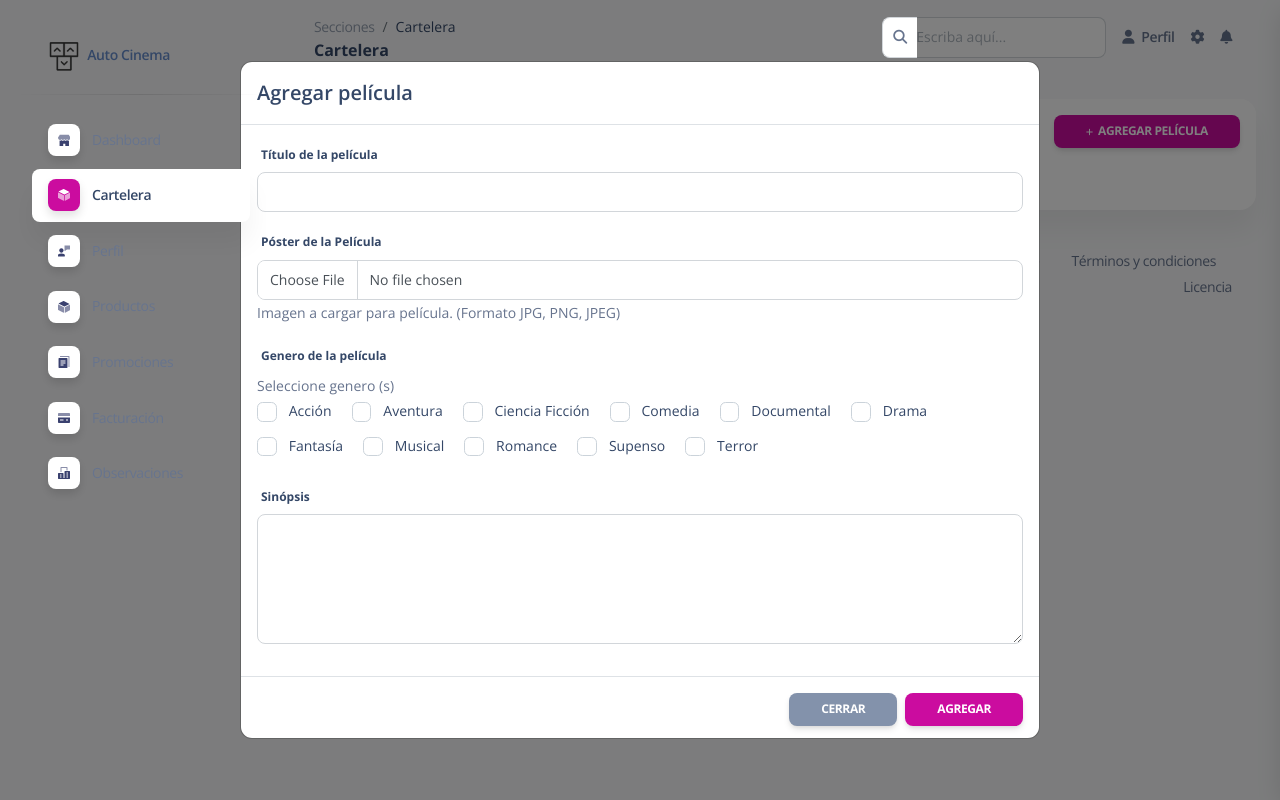
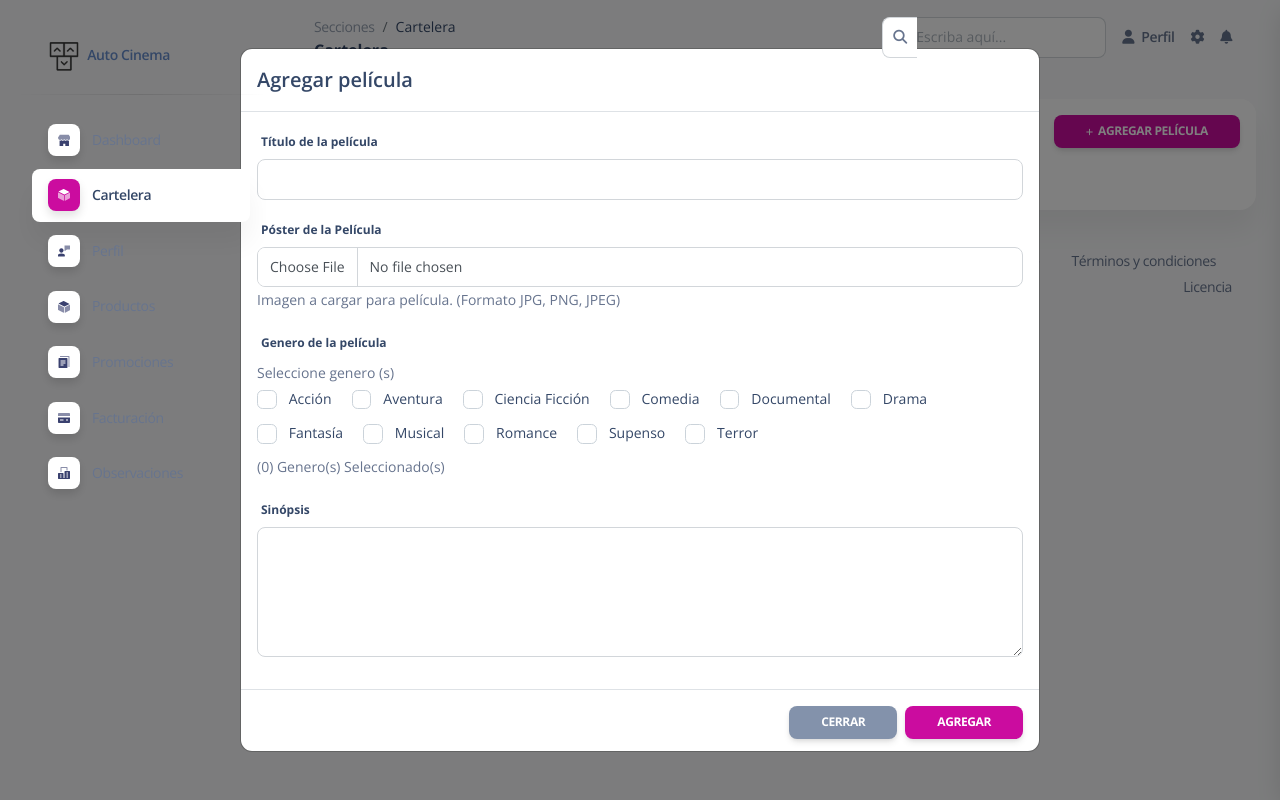
Before and after one commit to JalilManuel23/autocinema, a PHP site: page /pages/cartelera.php in a window 1280 px wide, after a click on "AGREGAR PELÍCULA". Run offline with PHP 8.4, Linux system fonts and the light colour scheme; data that the repository does not hold is empty; some libraries are stand-ins or nearby versions.

Commit message:
Editar pelicula

```diff
--- /dev/null
+++ b/assets/js/checkbox.js
@@ -0,0 +1,48 @@
+
+$(document).click(function() { //Creamos la Funcion del Click
+  var checked = $(".check-peli:checked").length;
+  //Creamos una Variable y Obtenemos el Numero de Checkbox que esten Seleccionados
+  $("#resp").text(" (" + checked + ") Genero(s) " + "Seleccionado(s)");
+  //Asignamos a la Etiqueta <p> el texto de cuantos Checkbox hay Seleccionados
+})
+.trigger("click");
+
+$('[name="checks[]"]').click(function() {
+
+  var arr = $('[name="checks[]"]:checked').map(function(){
+    return this.value;
+  }).get();
+
+  var str = arr.join(',');
+
+  $('#generoPelicula').val(str);
+
+});
+
+$('[name="checksEditar[]"]').click(function() {
+  var arr = $('[name="checksEditar[]"]:checked').map(function(){
+    return this.value;
+  }).get();
+
+  var str = arr.join(',');
+
+  $('#generoPeliculaEditar').val(str);
+
+});
+
+function marcarCheckbox(source)
+{
+    checkboxes = document.getElementsByTagName('input');
+    //obtenemos todos los controles del tipo Input
+
+    for (i = 0; i < checkboxes.length; i++)
+    //recoremos todos los controles
+    {
+        if (checkboxes[i].type == "checkbox")
+        //entramos si esta un checkbox
+        {
+          checkboxes[i].checked = source.checked;
+          //si es un checkbox le damos el valor del checkbox
+        }
+    }
+}
--- a/assets/js/editar_eliminar.js
+++ b/assets/js/editar_eliminar.js
@@ -24,7 +24,7 @@ if (document.getElementById("formEditar")) {
 
     let nombre = formulario.get("nombre").trim();
     let descripcion = formulario.get("descripcion").trim();
-    let genero = formulario.get("genero").trim();
+    let genero = formulario.get("generoPeliculaEditar");
 
     if (nombre == "" || descripcion == "" || genero == "") {
       Swal.fire("Aviso!", "Debes de llenar todos los campos", "warning");
--- a/pages/cartelera.php
+++ b/pages/cartelera.php
@@ -361,63 +361,51 @@ include("../php/conexion.php");
                               <label for="generoPelicula" class="form-label">Genero de la película</label><br>
                                 <small id="textAyuda" class="text-muted">Seleccione genero (s)</small><br>
                                 <div class="form-check form-check-inline">
-                                  <input class="form-check-input" type="checkbox" id="inlineCheckbox1" value="option1">
+                                  <input class="form-check-input check-peli" name="checks[]" type="checkbox" id="inlineCheckbox1" value="Acción">
                                   <label class="form-check-label" for="inlineCheckbox1">Acción</label>
                                 </div>
                                 <div class="form-check form-check-inline">
-                                  <input class="form-check-input" type="checkbox" id="inlineCheckbox2" value="option2">
+                                  <input class="form-check-input check-peli" name="checks[]" type="checkbox" id="inlineCheckbox2" value="Aventura">
                                   <label class="form-check-label" for="inlineCheckbox2">Aventura</label>
                                 </div>
                                 <div class="form-check form-check-inline">
-                                  <input class="form-check-input" type="checkbox" id="inlineCheckbox3" value="option3">
+                                  <input class="form-check-input check-peli" name="checks[]" type="checkbox" id="inlineCheckbox3" value="Ciencia Ficción">
                                   <label class="form-check-label" for="inlineCheckbox3">Ciencia Ficción</label>
                                 </div>
                                 <div class="form-check form-check-inline">
-                                  <input class="form-check-input" type="checkbox" id="inlineCheckbox4" value="option4">
+                                  <input class="form-check-input check-peli" name="checks[]" type="checkbox" id="inlineCheckbox4" value="Comedia">
                                   <label class="form-check-label" for="inlineCheckbox4">Comedia</label>
                                 </div>
                                 <div class="form-check form-check-inline">
-                                  <input class="form-check-input" type="checkbox" id="inlineCheckbox5" value="option5">
+                                  <input class="form-check-input check-peli" name="checks[]" type="checkbox" id="inlineCheckbox5" value="Documental">
                                   <label class="form-check-label" for="inlineCheckbox5">Documental</label>
                                 </div>
                                 <div class="form-check form-check-inline">
-                                  <input class="form-check-input" type="checkbox" id="inlineCheckbox6" value="option6">
+                                  <input class="form-check-input check-peli" name="checks[]" type="checkbox" id="inlineCheckbox6" value="Drama">
                                   <label class="form-check-label" for="inlineCheckbox6">Drama</label>
                                 </div>
                                 <div class="form-check form-check-inline">
-                                  <input class="form-check-input" type="checkbox" id="inlineCheckbox7" value="option7">
+                                  <input class="form-check-input check-peli" name="checks[]" type="checkbox" id="inlineCheckbox7" value="Fantasía">
                                   <label class="form-check-label" for="inlineCheckbox7">Fantasía</label>
                                 </div>
                                 <div class="form-check form-check-inline">
-                                  <input class="form-check-input" type="checkbox" id="inlineCheckbox8" value="option8">
+                                  <input class="form-check-input check-peli" name="checks[]" type="checkbox" id="inlineCheckbox8" value="Musical">
                                   <label class="form-check-label" for="inlineCheckbox8">Musical</label>
                                 </div>
                                 <div class="form-check form-check-inline">
-                                  <input class="form-check-input" type="checkbox" id="inlineCheckbox9" value="option9">
+                                  <input class="form-check-input check-peli" name="checks[]" type="checkbox" id="inlineCheckbox9" value="Romance">
                                   <label class="form-check-label" for="inlineCheckbox9">Romance</label>
                                 </div>
                                 <div class="form-check form-check-inline">
-                                  <input class="form-check-input" type="checkbox" id="inlineCheckbox10" value="option10">
+                                  <input class="form-check-input check-peli" name="checks[]" type="checkbox" id="inlineCheckbox10" value="Supenso">
                                   <label class="form-check-label" for="inlineCheckbox10">Supenso</label>
                                 </div>
                                 <div class="form-check form-check-inline">
-                                  <input class="form-check-input" type="checkbox" id="inlineCheckbox11" value="option11">
+                                  <input class="form-check-input check-peli" name="checks[]" type="checkbox" id="inlineCheckbox11" value="Terror">
                                   <label class="form-check-label" for="inlineCheckbox11">Terror</label>
                                 </div>
-                                <!--<select id="generoPelicula" class="form-control" required>
-                                  <option selected disabled>Elija el género de la película</option>
-                                  <option value="Accion">Acción</option>
-                                  <option value="Aventura">Aventura</option>
-                                  <option value="Ciencia Ficción">Ciencia Ficción</option>
-                                  <option value="Comedia">Comedia</option>
-                                  <option value="Documental">Documental</option>
-                                  <option value="Drama">Drama</option>
-                                  <option value="Fantasia">Fantasía</option>
-                                  <option value="Musical">Musical</option>
-                                  <option value="Romance">Romance</option>
-                                  <option value="Suspenso">Suspenso</option>
-                                  <option value="Terror">Terror</option>
-                                </select>-->
+                                <br><small id="resp" class="text-muted"></small>
+                                <input type="hidden" name="generoPelicula" id="generoPelicula">
                               </div>
                             </div>
                             <div class="row">
@@ -503,49 +491,51 @@ include("../php/conexion.php");
                                     <label for="generoPelicula" class="form-label">Genero de la película</label><br>
                                     <small id="textAyuda" class="text-muted">Seleccione genero (s)</small><br>
                                 <div class="form-check form-check-inline">
-                                  <input class="form-check-input" type="checkbox" id="inlineCheckbox1" value="option1">
+                                  <input class="form-check-input check-peli" name="checksEditar[]" type="checkbox" id="inlineCheckbox1" value="Acción">
                                   <label class="form-check-label" for="inlineCheckbox1">Acción</label>
                                 </div>
                                 <div class="form-check form-check-inline">
-                                  <input class="form-check-input" type="checkbox" id="inlineCheckbox2" value="option2">
+                                  <input class="form-check-input check-peli" name="checksEditar[]" type="checkbox" id="inlineCheckbox2" value="Aventura">
                                   <label class="form-check-label" for="inlineCheckbox2">Aventura</label>
                                 </div>
                                 <div class="form-check form-check-inline">
-                                  <input class="form-check-input" type="checkbox" id="inlineCheckbox3" value="option3">
+                                  <input class="form-check-input check-peli" name="checksEditar[]" type="checkbox" id="inlineCheckbox3" value="Ciencia Ficción">
                                   <label class="form-check-label" for="inlineCheckbox3">Ciencia Ficción</label>
                                 </div>
                                 <div class="form-check form-check-inline">
-                                  <input class="form-check-input" type="checkbox" id="inlineCheckbox4" value="option4">
+                                  <input class="form-check-input check-peli" name="checksEditar[]" type="checkbox" id="inlineCheckbox4" value="Comedia">
                                   <label class="form-check-label" for="inlineCheckbox4">Comedia</label>
                                 </div>
                                 <div class="form-check form-check-inline">
-                                  <input class="form-check-input" type="checkbox" id="inlineCheckbox5" value="option5">
+                                  <input class="form-check-input check-peli" name="checksEditar[]" type="checkbox" id="inlineCheckbox5" value="Documental">
                                   <label class="form-check-label" for="inlineCheckbox5">Documental</label>
                                 </div>
                                 <div class="form-check form-check-inline">
-                                  <input class="form-check-input" type="checkbox" id="inlineCheckbox6" value="option6">
+                                  <input class="form-check-input check-peli" name="checksEditar[]" type="checkbox" id="inlineCheckbox6" value="Drama">
                                   <label class="form-check-label" for="inlineCheckbox6">Drama</label>
                                 </div>
                                 <div class="form-check form-check-inline">
-                                  <input class="form-check-input" type="checkbox" id="inlineCheckbox7" value="option7">
+                                  <input class="form-check-input check-peli" name="checksEditar[]" type="checkbox" id="inlineCheckbox7" value="Fantasía">
                                   <label class="form-check-label" for="inlineCheckbox7">Fantasía</label>
                                 </div>
                                 <div class="form-check form-check-inline">
-                                  <input class="form-check-input" type="checkbox" id="inlineCheckbox8" value="option8">
+                                  <input class="form-check-input check-peli" name="checksEditar[]" type="checkbox" id="inlineCheckbox8" value="Musical">
                                   <label class="form-check-label" for="inlineCheckbox8">Musical</label>
                                 </div>
                                 <div class="form-check form-check-inline">
-                                  <input class="form-check-input" type="checkbox" id="inlineCheckbox9" value="option9">
+                                  <input class="form-check-input check-peli" name="checksEditar[]" type="checkbox" id="inlineCheckbox9" value="Romance">
                                   <label class="form-check-label" for="inlineCheckbox9">Romance</label>
                                 </div>
                                 <div class="form-check form-check-inline">
-                                  <input class="form-check-input" type="checkbox" id="inlineCheckbox10" value="option10">
+                                  <input class="form-check-input check-peli" name="checksEditar[]" type="checkbox" id="inlineCheckbox10" value="Supenso">
                                   <label class="form-check-label" for="inlineCheckbox10">Supenso</label>
                                 </div>
                                 <div class="form-check form-check-inline">
-                                  <input class="form-check-input" type="checkbox" id="inlineCheckbox11" value="option11">
+                                  <input class="form-check-input check-peli" name="checksEditar[]" type="checkbox" id="inlineCheckbox11" value="Terror">
                                   <label class="form-check-label" for="inlineCheckbox11">Terror</label>
                                 </div>
+                                <br><small id="resp" class="text-muted"></small>
+                                <input type="hidden" name="generoPeliculaEditar" id="generoPeliculaEditar">
                                   </div>
                                 </div>
                                 <div class="row">
@@ -681,6 +671,7 @@ include("../php/conexion.php");
   <script async defer src="https://buttons.github.io/buttons.js"></script>
   <!-- Control Center for Soft Dashboard: parallax effects, scripts for the example pages etc -->
   <script src="../assets/js/soft-ui-dashboard.min.js?v=1.0.6"></script>
+  <script src="../assets/js/checkbox.js"></script>
 </body>
 
 </html>
--- a/php/editar.php
+++ b/php/editar.php
@@ -3,12 +3,12 @@
     session_start();
     include 'conexion.php';
     // error_reporting(0);
-    if (!empty($_POST['nombre']) && !empty($_POST['descripcion']) && !empty($_POST['genero'])){
+    if (!empty($_POST['nombre']) && !empty($_POST['descripcion']) && !empty($_POST['generoPeliculaEditar'])){
 
         $id = $_POST['id'];
         $nombre = $_POST['nombre'];
         $descripcion = $_POST['descripcion'];
-        $genero = $_POST['genero'];
+        $genero = $_POST['generoPeliculaEditar'];
 
             $_FILES['img']['name'] = $id.".jpg";
             $imagen=$_FILES['img']['name'];
```
Lines whose indentation alone changed are shown as unchanged.
